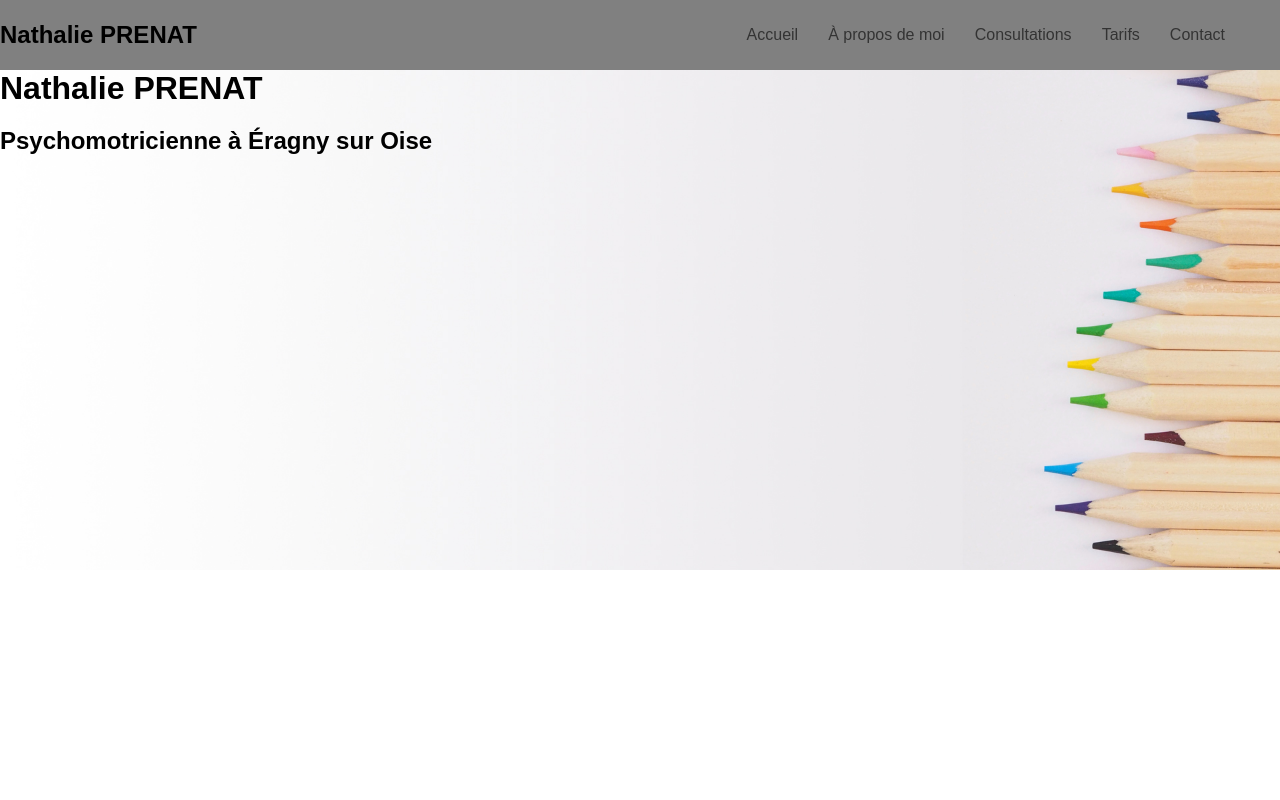
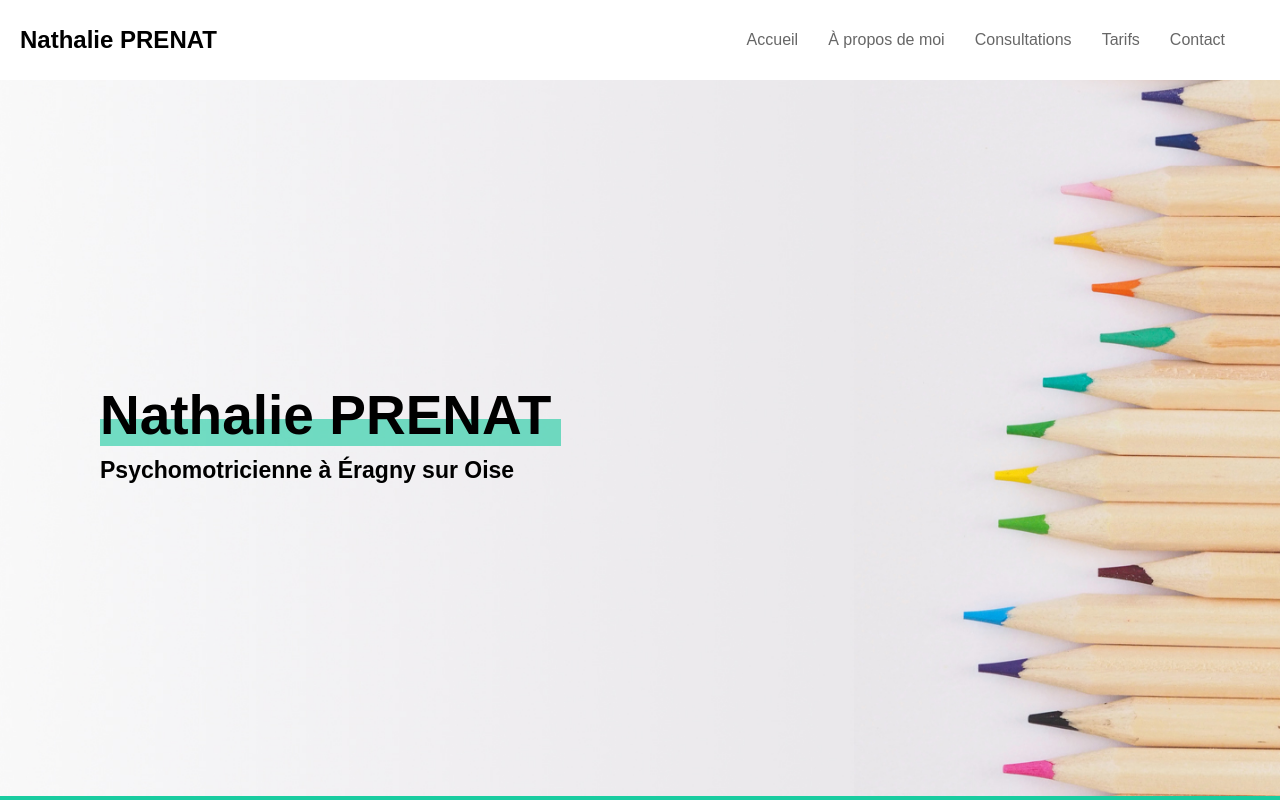
Before and after one commit to ugooP/Nathalie_PRENAT_Psychomotricienne, a plain HTML site: page index.html in a window 1280 px wide. Shown: the top 800 px of the page. Drawn offline with Linux system fonts and the light colour scheme; grey boxes are pictures that could not be loaded.

Commit message:
Accueil fait

```diff
--- a/index.html
+++ b/index.html
@@ -21,8 +21,21 @@
     </header>
 
     <div id="accueil">
-        <h1>Nathalie PRENAT</h1>
-        <h2>Psychomotricienne à Éragny sur Oise</h2>
+        <div class="accueil_txt">
+            <h1>Nathalie PRENAT</h1>
+            <h2>Psychomotricienne à Éragny sur Oise</h2>
+        </div>
     </div>
+
+    <div id="a_propos">
+        <img src="img/photo_profile.jpg" alt="Photo Nathalie PRENAT">
+        <div class="a_propos_txt">
+            <h2>Qui suis-je ?</h2>
+            <p>Psychomotricienne depuis 24 ans, je m’occupe d'enfants présentant des retards ou troubles du développement psychomoteur ou porteurs d'handicap. Je réalise des bilans psychomoteurs et grapho-moteurs, je collabore également en réseau avec les partenaires de soin.<br><br>Ayant validé le niveau 8 en langue des signes française, j'accueille également des enfants avec une déficience auditive. De plus, je continue de me former sur des pratiques diverses comme la graphothérapie ou les bilans sensoriels, afin d’accompagner au mieux vos enfants.</p>
+        </div>
+    </div>
+
+
+
 </body>
 </html>
--- a/style.css
+++ b/style.css
@@ -11,8 +11,8 @@ body {
 
 /* ACCUEIL */
 header {
-    background-color: gray;
-    height: 70px;
+    background-color: white;
+    height: 10vh;
     position: sticky;
     top: 0;
     display: flex;
@@ -21,7 +21,8 @@ header {
     align-items: center;
 }
 header h2 {
-    margin: 0;
+    margin: 0 20px;
+    font-weight: 600;
 }
 header ul {
     list-style: none;
@@ -43,11 +44,39 @@ header .last_li {
 /* ACCUEIL */
 
 #accueil {
-    height: 500px;
-    width: 100%;
+    height: 89.5vh;
     background-image: url("img/main1_bg.jpg");
     background-size: cover;
+    background-position: right;
+    border-bottom: .5vh solid #19CCA0;
+    display: flex;
+    flex-direction: column;
+    justify-content: center;
 }
-#accueil h1 {
+#accueil .accueil_txt h1 {
+    display: inline;
     margin: 0;
+    font-size: 55px;
+    padding-right: 10px;
+    box-shadow: inset 0 -27px rgba(25, 204, 160, .6);
 }
+#accueil .accueil_txt {
+    margin-left: 100px;
+}
+#accueil .accueil_txt h2 {
+    margin: 10px 0;
+    font-size: 23px;
+}
+
+/* A PROPOS */
+
+#a_propos {
+
+}
+
+#a_propos img {
+    width: 100%;
+}
+#a_propos .a_propos_txt h2 {
+
+}
```
Also changed, not shown: 1 other file.
